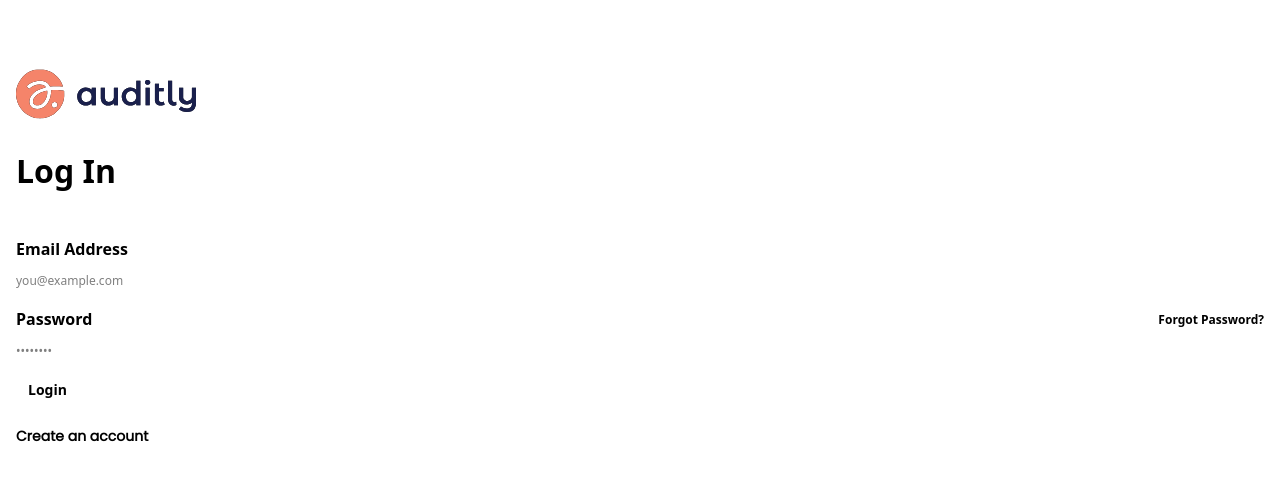
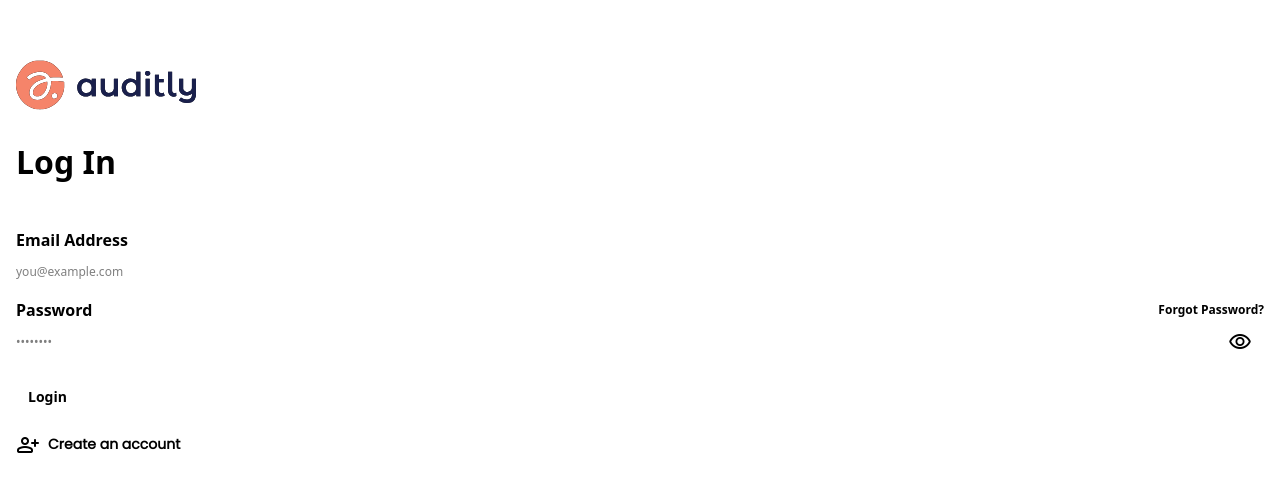
Before and after one commit to vrushikvisavadiya/auditly-frontend, a Next.js app: page /login in a window 1280 px wide. Shown: the part 142-634 px from the top of the page. Built offline with nearby package versions, Linux system fonts and the light colour scheme; no server answers.

Commit message:
- login eye add and hook form

```diff
--- a/app/login/page.tsx
+++ b/app/login/page.tsx
@@ -2,27 +2,56 @@
 
 import { useRouter } from "next/navigation";
 import Button from "@/components/Button";
+import Icon from "@/components/Icon";
 import ExternalLayout from "@/components/ExternalLayout";
 import InputWrapper from "@/components/InputWrapper";
 import { SuccessToast } from "@/components/Toast";
 import toast from "react-hot-toast";
-import { FormEvent, useState } from "react";
 import { useAppDispatch, useAppSelector } from "@/src/redux/hooks";
 import { loginUser } from "@/src/redux/slices/authSlice";
 import { fetchCurrentUser } from "@/src/redux/slices/userSlice";
+import { useForm, SubmitHandler } from "react-hook-form";
+import { zodResolver } from "@hookform/resolvers/zod";
+import { z } from "zod";
+import { useState } from "react";
+
+// Zod schema for form validation
+const loginSchema = z.object({
+  email: z
+    .string()
+    .min(1, "Email is required")
+    .email("Please enter a valid email address")
+    .refine(
+      (email) =>
+        !["noemail@email.com", "abc@abc.com", "test@test.com"].includes(
+          email.toLowerCase()
+        ),
+      {
+        message: "Please enter a valid email address",
+      }
+    ),
+  password: z.string().min(1, "Password is required"),
+});
+
+type LoginFormData = z.infer<typeof loginSchema>;
 
 export default function Login() {
   const inputClass = "auditly-input";
   const dispatch = useAppDispatch();
   const router = useRouter();
   const { status, error } = useAppSelector((s) => s.auth);
+  const [showPassword, setShowPassword] = useState(false);
 
-  const [email, setEmail] = useState("");
-  const [password, setPassword] = useState("");
+  const {
+    register,
+    handleSubmit,
+    formState: { errors },
+  } = useForm<LoginFormData>({
+    resolver: zodResolver(loginSchema),
+  });
 
-  async function handleSubmit(e: FormEvent) {
-    e.preventDefault();
-    const res = await dispatch(loginUser({ email, password }));
+  const onSubmit: SubmitHandler<LoginFormData> = async (data) => {
+    const res = await dispatch(loginUser(data));
 
     if (loginUser.fulfilled.match(res)) {
       toast((t) => (
@@ -43,25 +72,30 @@ export default function Login() {
     } else {
       toast.error((res.payload as string) || "Invalid credentials");
     }
-  }
+  };
 
   return (
     <ExternalLayout title="Log In">
-      <form className="flex flex-col gap-2.5 w-full" onSubmit={handleSubmit}>
-        <InputWrapper label="Email Address" errorMessage="">
+      <form
+        className="flex flex-col gap-2.5 w-full"
+        onSubmit={handleSubmit(onSubmit)}
+      >
+        <InputWrapper
+          label="Email Address"
+          errorMessage={errors.email?.message || ""}
+        >
           <input
             type="email"
-            className={inputClass}
+            className={`${inputClass} ${errors.email ? "border-red-500" : ""}`}
             placeholder="you@example.com"
-            value={email}
-            onChange={(e) => setEmail(e.target.value)}
-            required
+            {...register("email")}
             autoComplete="email"
           />
         </InputWrapper>
 
         <InputWrapper
           label="Password"
+          errorMessage={errors.password?.message || ""}
           topRightElement={
             <a
               href="/forgot-password"
@@ -71,34 +105,48 @@ export default function Login() {
             </a>
           }
         >
-          <input
-            type="password"
-            className={inputClass}
-            placeholder="••••••••"
-            value={password}
-            onChange={(e) => setPassword(e.target.value)}
-            required
-            autoComplete="current-password"
-          />
+          <div className="relative">
+            <input
+              type={showPassword ? "text" : "password"}
+              className={`${inputClass} ${
+                errors.password ? "border-red-500" : ""
+              }`}
+              placeholder="••••••••"
+              {...register("password")}
+              autoComplete="current-password"
+            />
+            <button
+              type="button"
+              className="absolute inset-y-0 right-0 pr-3 flex items-center z-10 hover:opacity-75 transition-opacity"
+              onClick={() => setShowPassword(!showPassword)}
+              aria-label={showPassword ? "Hide password" : "Show password"}
+            >
+              <Icon
+                name={showPassword ? "visibility_off" : "visibility"}
+                className="text-[var(--auditly-light-blue)] hover:text-gray-800 cursor-pointer text-xl"
+              />
+            </button>
+          </div>
         </InputWrapper>
 
-        <div className="flex flex-col-reverse md:flex-row md:items-center md:justify-between gap-4">
+        {error && (
+          <p className="text-red-600 text-sm mt-2" role="alert">
+            {error}
+          </p>
+        )}
+
+        <div className="flex flex-col-reverse md:flex-row md:items-center md:justify-between gap-4 mt-4">
           <a
             href="/signup"
-            className="text-[var(--auditly-dark-blue)] [font-family:Poppins] text-sm font-semibold leading-[normal]"
+            className="text-[var(--auditly-dark-blue)] [font-family:Poppins] text-sm font-semibold leading-[normal] flex items-center gap-2 hover:text-[var(--auditly-orange)] transition-colors"
           >
+            <Icon name="person_add" className="text-sm" />
             Create an account
           </a>
           <Button type="submit" disabled={status === "loading"}>
             {status === "loading" ? "Logging in..." : "Login"}
           </Button>
         </div>
-
-        {error && (
-          <p className="text-red-600 text-sm mt-2" role="alert">
-            {error}
-          </p>
-        )}
       </form>
     </ExternalLayout>
   );
--- a/app/signup/page.tsx
+++ b/app/signup/page.tsx
@@ -209,10 +209,11 @@ export default function Signup() {
     <>
       <Modal
         id="signup-success"
+        // defaultOpen={true}
         title="Registration Submitted"
         description={
           registrationMessage ||
-          "Your application is under review. You'll get an email with your login link to set your password once approved."
+          "Your application is under review. You’ll get an email with your login link to set your password once approved."
         }
         header={<CheckModalHeader />}
         onClose={handleCloseModal}
@@ -230,9 +231,9 @@ export default function Signup() {
               </Button>
             </Link>
 
-            <Button className="btn" onClick={handleCloseModal}>
+            {/* <Button className="btn" onClick={handleCloseModal}>
               Done
-            </Button>
+            </Button> */}
           </div>
         </div>
       </Modal>
--- a/components/Modal.tsx
+++ b/components/Modal.tsx
@@ -1,3 +1,6 @@
+"use client ";
+import { useEffect } from "react";
+
 interface ModalProps {
   id: string;
   title: string;
@@ -5,9 +8,20 @@ interface ModalProps {
   header: React.ReactNode;
   children?: React.ReactNode;
   onClose?: () => void;
+  defaultOpen?: boolean;
 }
 
 export default function Modal(props: ModalProps) {
+  useEffect(() => {
+    if (props.defaultOpen) {
+      const dialog = document.getElementById(
+        props.id
+      ) as HTMLDialogElement | null;
+      if (dialog && typeof dialog.showModal === "function") {
+        dialog.showModal();
+      }
+    }
+  }, [props.id, props.defaultOpen]);
   const handleClose = () => {
     const dialog = document.getElementById(
       props.id
@@ -21,8 +35,8 @@ export default function Modal(props: ModalProps) {
   };
 
   return (
-    <dialog id={props.id} className="modal modal-bottom sm:modal-middle">
-      <div className="modal-box rounded-t-2xl sm:rounded-2xl p-0">
+    <dialog id={props.id} className="modal modal-bottom sm:modal-middle ">
+      <div className="modal-box rounded-t-2xl sm:rounded-2xl p-0 max-w-md">
         {props.header}
         <div className="flex flex-col gap-4 p-6 items-center justify-center">
           <h3 className="text-[var(--auditly-dark-blue)] text-center [font-family:Poppins] text-xl font-semibold leading-[normal]">
--- a/package.json
+++ b/package.json
@@ -9,6 +9,7 @@
     "lint": "eslint"
   },
   "dependencies": {
+    "@hookform/resolvers": "^5.2.1",
     "@reduxjs/toolkit": "^2.9.0",
     "@svgr/webpack": "^8.1.0",
     "@types/react-select": "^5.0.0",
@@ -21,9 +22,11 @@
     "react": "19.1.0",
     "react-colorful": "^5.6.1",
     "react-dom": "19.1.0",
+    "react-hook-form": "^7.62.0",
     "react-hot-toast": "^2.6.0",
     "react-redux": "^9.2.0",
-    "react-select": "^5.10.2"
+    "react-select": "^5.10.2",
+    "zod": "^4.1.7"
   },
   "devDependencies": {
     "@eslint/eslintrc": "^3",
--- a/src/api/endpoints.ts
+++ b/src/api/endpoints.ts
@@ -12,6 +12,7 @@ export const ENDPOINTS = {
   USER_PROFILE: "/accounts/profile/",
 
   GET_CURRENT_USER: "/accounts/get-current-user/",
+
   //   UPDATE_PROFILE: "/accounts/profile/update/",
 
   //   // Welcome Flow
```
Also changed, not shown: 1 other file (tests, documents, lock files or other folders).
